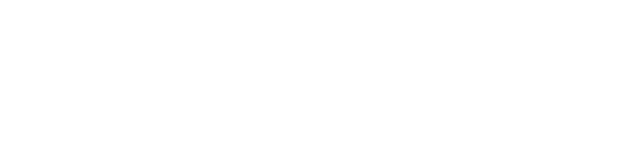
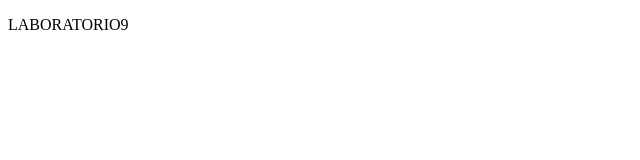
Before and after one commit to Miguel-Mindiola/LABORATOTIO9, a plain HTML site: page index.html in a window 1280 px wide. Shown: the whole page, without its empty margins (0-640 px from the left). Drawn offline with Linux system fonts and the light colour scheme.

Commit message:
PRIMER COMMIT

```diff
--- a/index.html
+++ b/index.html
@@ -6,6 +6,6 @@
     <title>Document</title>
 </head>
 <body>
-
+    <P>LABORATORIO9</P>
 </body>
 </html>
```
